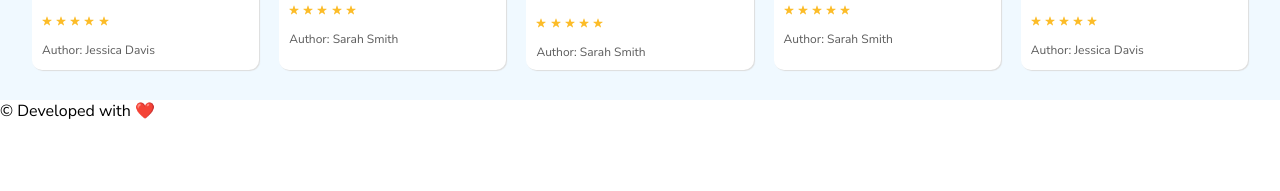
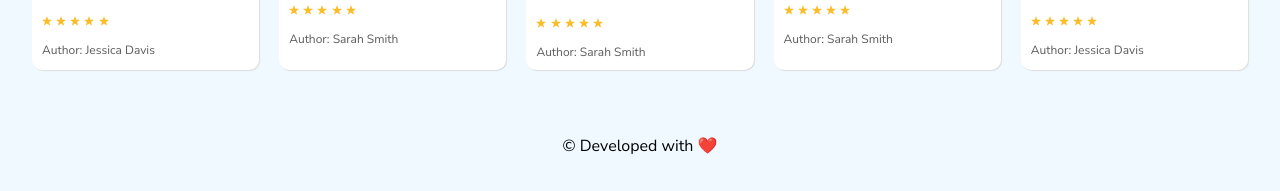
Before and after one commit to ahmedshaheenreal/ahmed-shaheen-project1, a plain HTML site: page index.html in a window 1280 px wide. Shown: the part 847-1038 px from the top of the page. Before the commit the page ends 969 px from the top, so only its background shows below. Drawn offline with Linux system fonts and the light colour scheme.

Commit message:
Update style.css - style the footer

```diff
--- a/style.css
+++ b/style.css
@@ -242,3 +242,11 @@ nav button {
 .star-rating {
   margin-bottom: 10px;
 }
+
+/*footer*/
+
+footer {
+  text-align: center;
+  padding-block: 35px;
+  background-color: var(--bg_body);
+}
```
